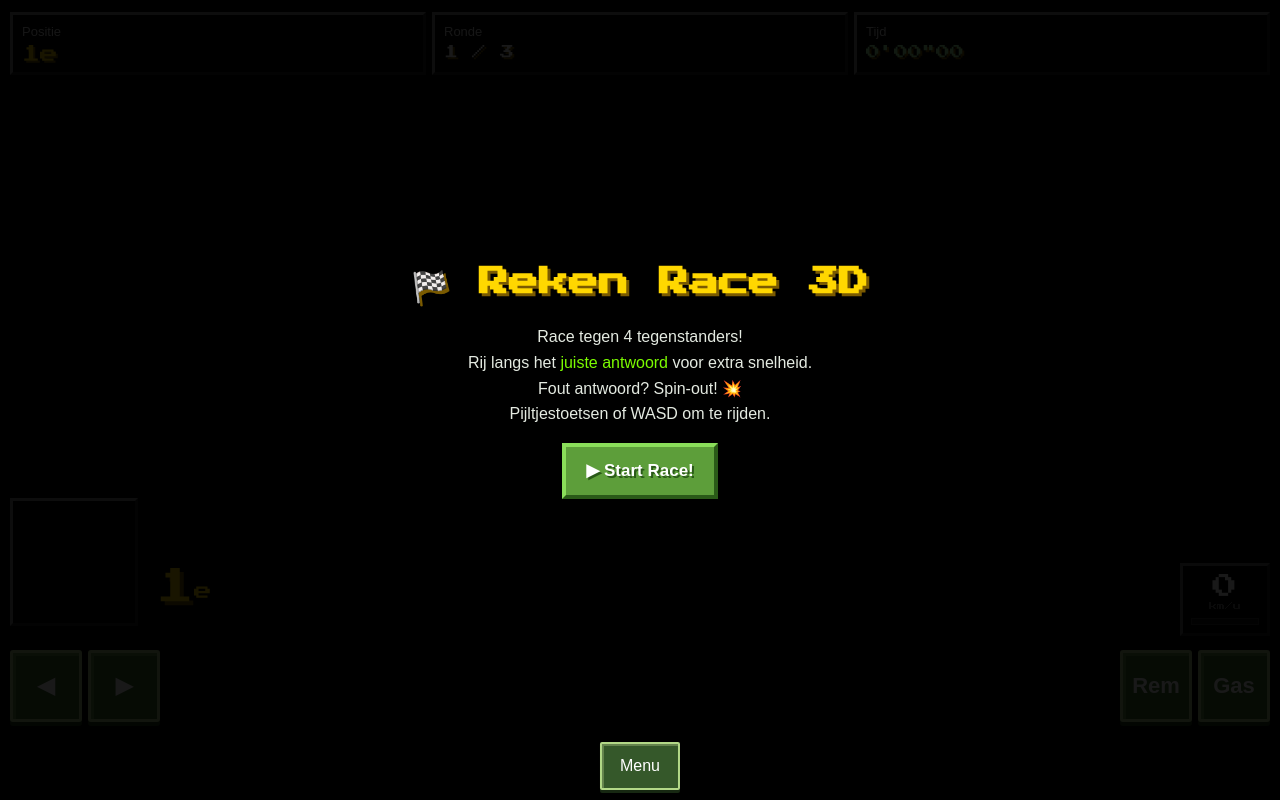
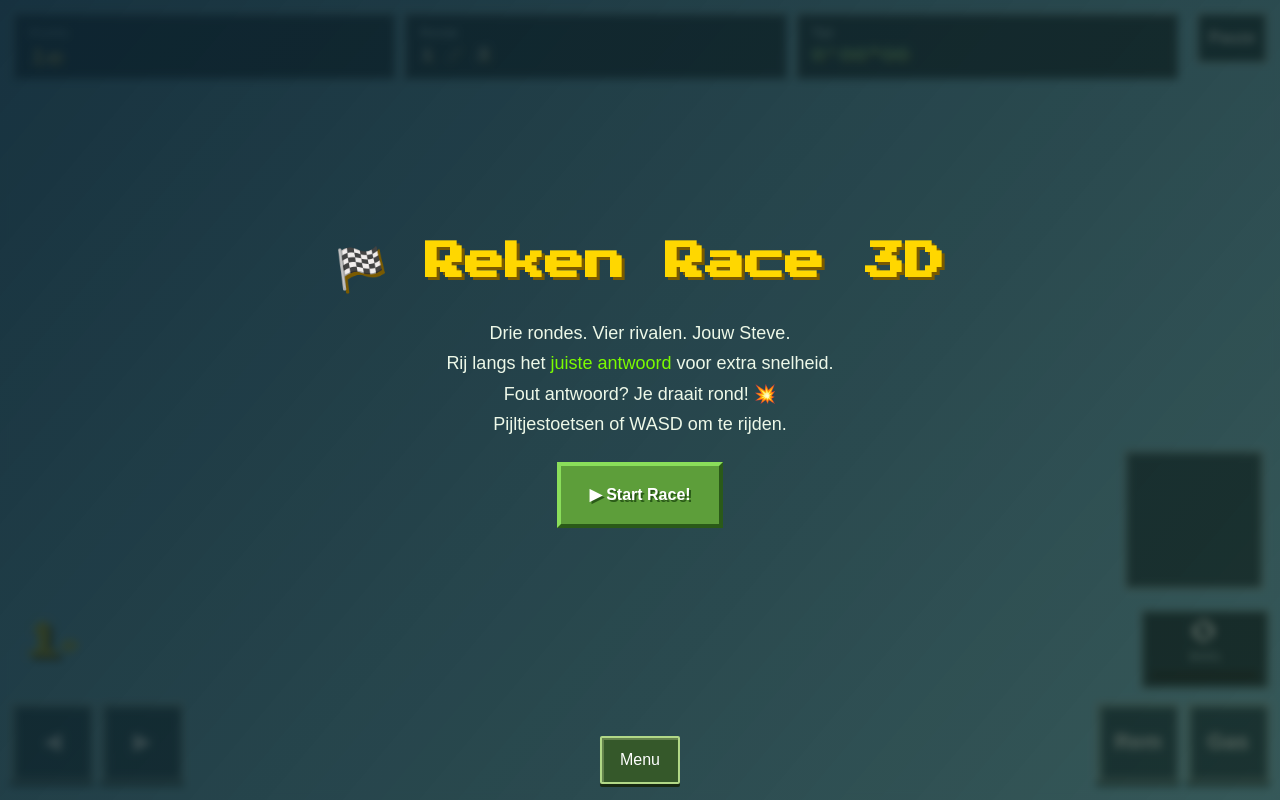
Before and after one commit to richard-vos/leercraft, a PHP site: page /spellen/rekenen/groep-6/reken-race/ in a window 1280 px wide. Run offline with PHP 8.4, Linux system fonts and the light colour scheme; some libraries are stand-ins or nearby versions.

Commit message:
racegame_update

```diff
--- /dev/null
+++ b/assets/js/race-kart.js
@@ -0,0 +1,56 @@
+import * as THREE from '../vendor/three-0.160.0.module.js';
+import {createRunnerCharacter} from './minecraft-runner-visuals.js';
+import {applyRunnerOutfit} from './avatar-cosmetics.js';
+
+export function createKart(color,equipped={}){
+  const kart=new THREE.Group(),wheels=[];
+  const paint=new THREE.MeshStandardMaterial({color,roughness:.4,metalness:.2});
+  const black=new THREE.MeshStandardMaterial({color:0x202735,roughness:.85});
+  const metal=new THREE.MeshStandardMaterial({color:0xc4d4de,roughness:.3,metalness:.65});
+  function box(w,h,d,x,y,z,material=paint){
+    const mesh=new THREE.Mesh(new THREE.BoxGeometry(w,h,d),material);mesh.position.set(x,y,z);mesh.castShadow=true;mesh.receiveShadow=true;kart.add(mesh);return mesh;
+  }
+  box(2.3,.35,3.4,0,.55,0);box(1.7,.5,1.05,0,.85,1.1);
+  box(2.8,.22,.32,0,.55,1.85,metal);box(2.7,.22,.35,0,.6,-1.75,metal);
+  box(.3,.4,2.1,-1.1,.8,-.15);box(.3,.4,2.1,1.1,.8,-.15);
+  box(1.2,.85,.3,0,1.15,-.75,black);box(2.6,.17,.5,0,1.4,-1.65);
+  for(const x of [-.9,.9])box(.12,.65,.12,x,1.05,-1.65,metal);
+  for(const x of [-1.3,1.3])for(const z of [-1.15,1.1]){
+    const wheel=new THREE.Group();wheel.position.set(x,.48,z);wheel.userData.wheel=true;
+    const tire=new THREE.Mesh(new THREE.CylinderGeometry(.48,.48,.45,12),black);tire.rotation.z=Math.PI/2;wheel.add(tire);
+    const rim=new THREE.Mesh(new THREE.CylinderGeometry(.27,.27,.47,8),metal);rim.rotation.z=Math.PI/2;wheel.add(rim);kart.add(wheel);wheels.push(wheel);
+  }
+  const driver=createRunnerCharacter('steve',.9,equipped);
+  driver.rotation.y=Math.PI;driver.position.set(0,.65,-.25);
+  for(const limb of driver.children){
+    if(limb.userData.li!==undefined)limb.rotation.x=-Math.PI/2;
+    if(limb.userData.ai!==undefined)limb.rotation.x=-.65;
+  }
+  kart.add(driver);
+  const steering=new THREE.Mesh(new THREE.TorusGeometry(.32,.06,5,12),black);steering.position.set(0,1.65,.6);steering.rotation.x=-.5;kart.add(steering);
+  kart.userData.driver=driver;
+  kart.userData.equip=outfit=>applyRunnerOutfit(THREE,driver,outfit);
+  kart.userData.update=(speed,steer,time)=>{
+    wheels.forEach(w=>{w.children.forEach(mesh=>mesh.rotation.x+=speed);w.rotation.y=w.position.z>0?steer*.35:0;});
+    driver.rotation.z=-steer*.07;driver.position.y=.65+Math.sin(time*18)*Math.min(.025,speed*.01);
+  };
+  return kart;
+}
+
+export function decorateCircuit(scene,at,tangent,width){
+  const block=new THREE.BoxGeometry(1,1,1),dummy=new THREE.Object3D();
+  const rails=new THREE.InstancedMesh(block,new THREE.MeshStandardMaterial({vertexColors:false,color:0xffffff,roughness:.8}),400);
+  for(let i=0;i<200;i++)for(let side=0;side<2;side++){
+    const t=i/200,p=at(t,(side?1:-1)*(width+3.5)),tan=tangent(t),n=i*2+side;
+    dummy.position.set(p.x,1,p.z);dummy.rotation.set(0,Math.atan2(tan.x,tan.z),0);dummy.scale.set(1.3,1.7,3.8);dummy.updateMatrix();rails.setMatrixAt(n,dummy.matrix);rails.setColorAt(n,new THREE.Color(i%2?0xf5e6ac:0x208d75));
+  }
+  rails.receiveShadow=true;scene.add(rails);
+  for(let i=0;i<24;i++){
+    const p=at(i/24,(i%2?1:-1)*(width+24));
+    const hill=new THREE.Mesh(new THREE.BoxGeometry(18+i%3*8,8+i%4*5,18),new THREE.MeshLambertMaterial({color:i%2?0x67b846:0x439a48}));hill.position.set(p.x,1,p.z);scene.add(hill);
+  }
+  const cloudMat=new THREE.MeshLambertMaterial({color:0xfffcf0});
+  for(let i=0;i<18;i++){
+    const p=at(i/18,60);const cloud=new THREE.Mesh(new THREE.BoxGeometry(22,4,9),cloudMat);cloud.position.set(p.x,36+i%3*5,p.z);scene.add(cloud);
+  }
+}
--- /dev/null
+++ b/assets/race.css
@@ -0,0 +1,25 @@
+.game-race{background:#87ceeb}
+.game-race #c{height:100dvh;touch-action:none}
+.game-race #top{padding:12px;gap:8px;right:90px}
+.game-race .hbox{background:#122330e8;border:3px solid #a6c5c8;border-right-color:#304955;border-bottom-color:#304955;padding:10px 14px;min-width:85px}
+.game-race .hlbl{font:700 12px/1.4 Arial,sans-serif;color:#c7e3e8;margin-bottom:6px}
+.game-race #hval-pos{color:#ffe27a}
+.game-race #standings{top:105px;left:12px}
+.game-race .srow{font:700 14px/1.3 Arial,sans-serif;min-width:130px;padding:8px;background:#122330dc;border-color:#7199a5}
+.game-race #sombar{top:100px;font-size:clamp(18px,3vw,28px);padding:12px 22px;max-width:calc(100% - 30px);background:#182c37f5}
+.game-race #minimap{left:auto;right:16px;bottom:210px;width:140px;height:140px;border-color:#a6c5c8;background:#122330cf}
+.game-race #mm{width:100%;height:100%}
+.game-race #bigpos{left:24px;bottom:140px}
+.game-race #speedo{bottom:110px;width:130px;background:#122330e8;border-color:#91bbc4}
+.game-race #spunit{color:#c7e3e8;font:14px Arial,sans-serif}
+.game-race #race-touch{bottom:calc(18px + env(safe-area-inset-bottom))}
+.game-race .screen{background:linear-gradient(130deg,#0d2430eb,#172b20b8);gap:22px;backdrop-filter:blur(4px)}
+.game-race .screen h1{font-size:clamp(22px,4vw,40px)}
+.game-race .screen p{font:18px/1.7 Arial,sans-serif;color:#edf8e8;max-width:580px}
+.game-race .btn{min-height:60px;font-size:16px;padding:18px 28px}
+.game-race .sbox{border:3px solid #83a6af;background:#122330df}.game-race .sboxl{font:14px Arial,sans-serif;color:#d3ebec}
+#pause-race{position:fixed;right:12px;top:12px;z-index:21;min-height:52px;padding:10px;background:#173446;color:white;border:3px solid #a6c5c8;font:bold 16px Arial,sans-serif;cursor:pointer}
+.game-race #race-touch button{width:84px;height:80px;font:bold 22px Arial,sans-serif;border-radius:0;background:#173446dc;border-color:#a6c5c8;box-shadow:inset 3px 3px #6e9ca1,0 4px #132b36}
+.game-race .site-menu{left:50%;bottom:16px;transform:translateX(-50%);right:auto}
+@media(max-width:699px){.game-race #top{right:77px;padding:8px;gap:5px}.game-race .hbox{min-width:0;padding:8px}.game-race .hlbl{font-size:11px}.game-race .hval,.game-race #hval-lap,.game-race #hval-time{font:700 15px Arial,sans-serif}.game-race #standings{display:none}.game-race #sombar{top:92px}.game-race #minimap{width:90px;height:90px;right:12px;bottom:190px}.game-race #speedo{bottom:105px;padding:8px;width:98px}.game-race #bigpos{left:14px;bottom:115px}.game-race #bignum{font-size:42px}.game-race #race-touch{bottom:18px}.game-race #race-touch button{width:62px;height:70px;font-size:18px}.game-race #race-touch>div{gap:7px}.game-race .sgrid{gap:6px}.game-race .sbox{padding:12px 10px}.game-race .sboxn{font-size:20px}.game-race .sboxl{font-size:12px}}
+@media(max-height:550px){.game-race #minimap{display:none}.game-race #bigpos{bottom:100px}.game-race #sombar{top:80px}.game-race #standings{display:none}.game-race .screen{gap:12px}.game-race #race-touch button{height:60px;width:68px}}
--- a/spellen/rekenen/groep-6/reken-race/index.php
+++ b/spellen/rekenen/groep-6/reken-race/index.php
@@ -89,10 +89,12 @@ body{background:#000;overflow:hidden;font-family:'Press Start 2P',monospace;}
 <link rel="stylesheet" href="/assets/navigation.css">
 <link rel="stylesheet" href="/assets/responsive.css">
 <script src="/assets/responsive.js" defer></script>
+<link rel="stylesheet" href="/assets/race.css">
 </head>
 <body class="game-race">
 <a class="site-menu" href="/" aria-label="Terug naar alle spellen">Menu</a>
 <canvas id="c"></canvas>
+<button type="button" id="pause-race" aria-pressed="false">Pauze</button>
 <div id="race-touch" aria-label="Touchbesturing">
   <div><button type="button" data-drive="left" aria-label="Stuur links">◀</button><button type="button" data-drive="right" aria-label="Stuur rechts">▶</button></div>
   <div><button type="button" data-drive="brake" aria-label="Remmen">Rem</button><button type="button" data-drive="gas" aria-label="Gas geven">Gas</button></div>
@@ -105,7 +107,7 @@ body{background:#000;overflow:hidden;font-family:'Press Start 2P',monospace;}
     <div class="hbox"><div class="hlbl">Tijd</div><div class="hval" id="hval-time">0'00"00</div></div>
   </div>
   <div id="standings"></div>
-  <div id="sombar" id="sombar"><span id="somtxt"></span></div>
+  <div id="sombar"><span id="somtxt"></span></div>
   <div id="fb"></div>
   <div id="bigpos"><span id="bignum">1</span><span id="bigsuf">e</span></div>
   <div id="minimap"><canvas id="mm" width="210" height="210"></canvas></div>
@@ -117,7 +119,7 @@ body{background:#000;overflow:hidden;font-family:'Press Start 2P',monospace;}
 
 <div class="screen" id="startscreen">
   <h1>🏁 Reken Race 3D</h1>
-  <p>Race tegen 4 tegenstanders!<br>Rij langs het <span style="color:#7CFC00">juiste antwoord</span> voor extra snelheid.<br>Fout antwoord? Spin-out! 💥<br>Pijltjestoetsen of WASD om te rijden.</p>
+  <p>Drie rondes. Vier rivalen. Jouw Steve.<br>Rij langs het <span style="color:#7CFC00">juiste antwoord</span> voor extra snelheid.<br>Fout antwoord? Je draait rond! 💥<br>Pijltjestoetsen of WASD om te rijden.</p>
   <button class="btn" onclick="beginGame()">▶ Start Race!</button>
 </div>
 
@@ -134,22 +136,26 @@ body{background:#000;overflow:hidden;font-family:'Press Start 2P',monospace;}
   </div>
 </div>
 
+<script src="/assets/avatar-profile.js"></script>
 <script type="module">
-import * as THREE from '/assets/vendor/three-r128.module.js';
+import * as THREE from '/assets/vendor/three-0.160.0.module.js';
+import {createKart,decorateCircuit} from '/assets/js/race-kart.js';
 
 // ═══════════════════════════════════════════
 // SCENE
 // ═══════════════════════════════════════════
 const W = innerWidth, H = innerHeight;
 const renderer = new THREE.WebGLRenderer({canvas:document.getElementById('c'), antialias:true});
-renderer.setPixelRatio(Math.min(devicePixelRatio,2));
+renderer.setPixelRatio(Math.min(devicePixelRatio,1.5));
+renderer.outputColorSpace=THREE.SRGBColorSpace;
+renderer.toneMapping=THREE.ACESFilmicToneMapping;renderer.toneMappingExposure=1.2;
 renderer.setSize(W,H);
 renderer.shadowMap.enabled = true;
 renderer.shadowMap.type = THREE.PCFSoftShadowMap;
 
 const scene  = new THREE.Scene();
 scene.background = new THREE.Color(0x87CEEB);
-scene.fog = new THREE.Fog(0x87CEEB, 120, 500);
+scene.fog = new THREE.Fog(0x87CEEB, 180, 500);
 
 const camera = new THREE.PerspectiveCamera(58, W/H, 0.1, 600);
 window.addEventListener('resize',()=>{
@@ -159,7 +165,7 @@ window.addEventListener('resize',()=>{
 });
 
 // Verlichting
-const sun = new THREE.DirectionalLight(0xfff4d0,1.3);
+const sun = new THREE.DirectionalLight(0xfff4d0,2.4);
 sun.position.set(80,120,60);
 sun.castShadow=true;
 sun.shadow.mapSize.set(2048,2048);
@@ -167,8 +173,8 @@ sun.shadow.camera.near=1; sun.shadow.camera.far=500;
 sun.shadow.camera.left=sun.shadow.camera.bottom=-200;
 sun.shadow.camera.right=sun.shadow.camera.top=200;
 scene.add(sun);
-scene.add(new THREE.AmbientLight(0xc8d8ff,0.75));
-scene.add(new THREE.HemisphereLight(0x87CEEB,0x2d5a1b,0.5));
+scene.add(new THREE.AmbientLight(0xc8d8ff,1.3));
+scene.add(new THREE.HemisphereLight(0x87CEEB,0x2d5a1b,1.1));
 
 // ═══════════════════════════════════════════
 // BAAN — cyclische Catmull-Rom
@@ -449,51 +455,11 @@ for(let i=0;i<TRES;i+=8){
 // AUTO BOUWEN
 // ═══════════════════════════════════════════
 function makeCar(col){
-  const g=new THREE.Group();
-  const bm=new THREE.MeshLambertMaterial({color:col});
-  // Body
-  const body=new THREE.Mesh(new THREE.BoxGeometry(2.2,0.65,4),bm);
-  body.position.y=0.55; body.castShadow=true; g.add(body);
-  // Cabine
-  const cab=new THREE.Mesh(new THREE.BoxGeometry(1.75,0.58,2.0),bm);
-  cab.position.set(0,1.1,-0.1); cab.castShadow=true; g.add(cab);
-  // Ruiten
-  const wm=new THREE.MeshLambertMaterial({color:0x3377aa,transparent:true,opacity:0.65});
-  [[[1.7,0.48,0.1],[0,1.1,0.96]],[[1.7,0.42,0.1],[0,1.1,-1.12]]].forEach(([s,p])=>{
-    const w=new THREE.Mesh(new THREE.BoxGeometry(...s),wm);
-    w.position.set(...p); g.add(w);
-  });
-  // Spoiler
-  const sp=new THREE.Mesh(new THREE.BoxGeometry(2.1,0.14,0.45),bm);
-  sp.position.set(0,1.38,-2.1); g.add(sp);
-  [-1,1].forEach(s=>{
-    const sw=new THREE.Mesh(new THREE.BoxGeometry(0.14,0.44,0.44),M.stone);
-    sw.position.set(s*0.98,1.18,-2.1); g.add(sw);
-  });
-  // Wielen
-  [[-1.15,0.38,1.35],[1.15,0.38,1.35],[-1.15,0.38,-1.35],[1.15,0.38,-1.35]].forEach(([wx,wy,wz])=>{
-    const wg=new THREE.Group();
-    const wh=new THREE.Mesh(new THREE.CylinderGeometry(0.37,0.37,0.26,12),M.wheel);
-    wh.rotation.z=Math.PI/2; wg.add(wh);
-    const rm=new THREE.Mesh(new THREE.CylinderGeometry(0.21,0.21,0.28,8),M.rim);
-    rm.rotation.z=Math.PI/2; wg.add(rm);
-    wg.position.set(wx,wy,wz);
-    wg.userData.wheel=true;
-    g.add(wg);
-  });
-  // Koplampen
-  const hlm=new THREE.MeshLambertMaterial({color:0xffffcc,emissive:0xffffaa,emissiveIntensity:0.5});
-  [-0.68,0.68].forEach(lx=>{
-    const hl=new THREE.Mesh(new THREE.BoxGeometry(0.32,0.18,0.07),hlm);
-    hl.position.set(lx,0.62,2.03); g.add(hl);
-  });
-  scene.add(g);
-  return g;
+  const kart=createKart(col);scene.add(kart);return kart;
 }
+decorateCircuit(scene,tAt,tTan,ROAD_W);
 
-// ═══════════════════════════════════════════
-// SOMMEN
-// ═══════════════════════════════════════════
+
 const SOMMEN=[
   {q:'2 × 3',a:6,  w:[4,8]},
   {q:'4 × 5',a:20, w:[15,25]},
@@ -517,7 +483,7 @@ function shuffle(a){const b=[...a];for(let i=b.length-1;i>0;i--){const j=Math.fl
 function makeTex(w,h,fn){
   const cv=document.createElement('canvas');cv.width=w;cv.height=h;
   const cx=cv.getContext('2d');fn(cx,w,h);
-  const t=new THREE.CanvasTexture(cv);t.needsUpdate=true;return t;
+  const t=new THREE.CanvasTexture(cv);t.colorSpace=THREE.SRGBColorSpace;t.needsUpdate=true;return t;
 }
 
 // Billboard: boog over baan met grote som-tekst
@@ -599,7 +565,7 @@ function makeGate(t, lane, val, correct){
   }
 
   drawNeutral();
-  const tex=new THREE.CanvasTexture(cv); tex.needsUpdate=true;
+  const tex=new THREE.CanvasTexture(cv);tex.colorSpace=THREE.SRGBColorSpace; tex.needsUpdate=true;
   const board=new THREE.Mesh(
     new THREE.PlaneGeometry(5.8,5.8),
     new THREE.MeshBasicMaterial({map:tex,side:THREE.DoubleSide})
@@ -650,6 +616,7 @@ const racers=RACER_DEFS.map((d,i)=>({
   jumpY:0, jumpVY:0, inAir:false,  // springphysics
 }));
 const player=racers[0];
+LeerCraftAvatar.subscribe(state=>player.car.userData.equip(state.equipped));
 
 // ═══════════════════════════════════════════
 // SPEL OBJECTEN
@@ -719,7 +686,12 @@ window.addEventListener('keyup',e=>{
 // ═══════════════════════════════════════════
 // GAME STATE
 // ═══════════════════════════════════════════
-let gameRunning=false, raceTime=0;
+let gameRunning=false, paused=false, raceTime=0;
+const pauseButton=document.getElementById('pause-race');
+function pauseRace(value){if(!gameRunning)return;paused=value;pauseButton.textContent=value?'Verder':'Pauze';pauseButton.setAttribute('aria-pressed',String(value));Object.keys(K).forEach(key=>K[key]=false);}
+pauseButton.addEventListener('click',()=>pauseRace(!paused));
+window.addEventListener('blur',()=>pauseRace(true));
+document.addEventListener('visibilitychange',()=>{if(document.hidden)pauseRace(true);});
 let fbTO=null, somTO=null;
 
 function showFb(txt,cls){
@@ -840,7 +812,8 @@ function updateHUD(){
   document.getElementById('spfill').style.width=(pct*100)+'%';
   document.getElementById('bignum').textContent=pos;
 
-  const stEl=document.getElementById('standings');stEl.innerHTML='';
+  const stEl=document.getElementById('standings');
+  const signature=sorted.map(r=>r.name).join('|');if(stEl.dataset.order===signature)return;stEl.dataset.order=signature;stEl.innerHTML='';
   sorted.forEach((r,i)=>{
     const div=document.createElement('div');
     div.className='srow'+(r===player?' me':'');
@@ -878,9 +851,7 @@ function placeRacer(r){
   // Lichte pitch omhoog als auto in de lucht is
   r.car.rotation.x = r.inAir ? Math.min(0.25, r.jumpVY*0.8) : 0;
   r.car.rotation.y = r.spin>0 ? r.spinAng : Math.atan2(tan.x,tan.z);
-  r.car.children.forEach(c=>{
-    if(c.userData.wheel) c.children.forEach(w=>{w.rotation.x+=r.spd*35;});
-  });
+  r.car.userData.update(r.spd*100, r===player?((K.left||touchDrive.left?1:0)-(K.right||touchDrive.right?1:0)):0,raceTime);
 }
 
 // ═══════════════════════════════════════════
@@ -890,7 +861,8 @@ const _cp=new THREE.Vector3(), _cl=new THREE.Vector3(), _camLook=new THREE.Vecto
 function updateCam(){
   const tan=tTan(player.t), pos=tAt(player.t,player.off);
   const jy=player.jumpY;
-  _cp.set(pos.x-tan.x*9.5, 4.2+jy*0.6, pos.z-tan.z*9.5);
+  const distance=innerWidth<600?13:10.5;
+  _cp.set(pos.x-tan.x*distance, 5.2+jy*.6, pos.z-tan.z*distance);
   _cl.set(pos.x+tan.x*7,   1.4+jy,     pos.z+tan.z*7);
   camera.position.lerp(_cp, 0.09);
   _camLook.lerp(_cl, 0.12);
@@ -907,7 +879,7 @@ function loop(ts){
   const dt=Math.min((ts-lastTS)/16.667, 1.0); // max 1 frame, nooit meer
   lastTS=ts;
 
-  if(!gameRunning){
+  if(!gameRunning||paused){
     // Idle: toon startopstelling met camera erachter
     updateCam();
     renderer.render(scene,camera);
@@ -971,7 +943,7 @@ window.beginGame=function(){
     r.correct=0; r.wrong=0; r.somCount=0;
     r.jumpY=0; r.jumpVY=0; r.inAir=false;
   });
-  raceTime=0; gameRunning=false;
+  raceTime=0; gameRunning=false;paused=false;pauseButton.textContent='Pauze';pauseButton.setAttribute('aria-pressed','false');
   spawnObjects();
 
   // Zet auto's neer
```
Also changed, not shown: tests/race-kart.cjs (added, +22 -0 lines), .github/workflows/test-database.yml.
